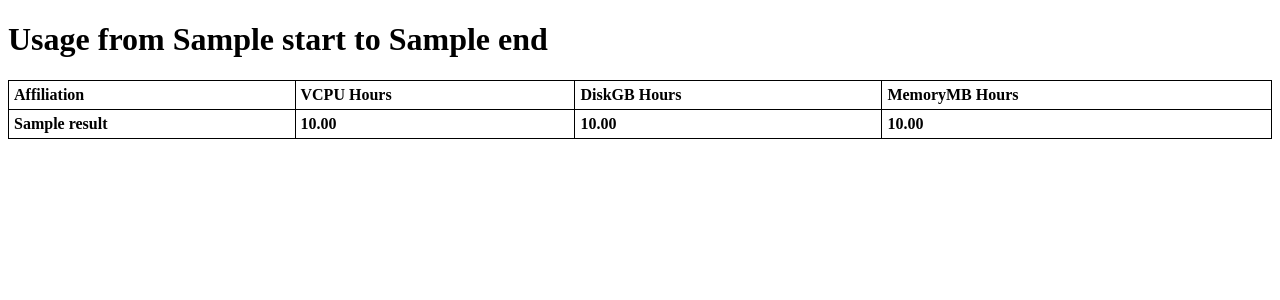
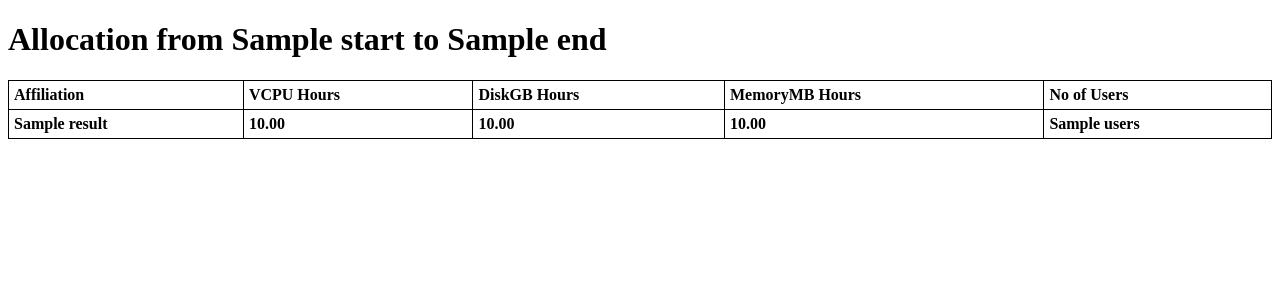
Before and after one commit to vinaykns/mocmon-usagereport, a Flask app: template app/templates/results.html in a window 1280 px wide. Shown: the top 300 px of the page. Run offline with Flask 2, Linux system fonts and the light colour scheme; the template is opened without the code that fills it: most values are stand-ins (such as "Sample title", 1, 10 or a date in 2020); lists and menus that the app fills with data are empty.

Commit message:
Users per Affiliation

```diff
--- a/app/templates/results.html
+++ b/app/templates/results.html
@@ -1,7 +1,7 @@
 <!DOCTYPE html>
 <html>
 <head><title>Results</title></head>
-<h1>Usage from {{ start }} to {{ end }}</h1>
+<h1>Allocation from {{ start }} to {{ end }}</h1>
 <style>
 table, th, td {
     border: 1px solid black;
@@ -23,6 +23,7 @@ table{
     <th>VCPU Hours</th>
     <th>DiskGB Hours</th>
     <th>MemoryMB Hours</th>
+    <th>No of Users</th>
   </tr>
 
  {% for k,v in results.items() %}
@@ -31,6 +32,7 @@ table{
     <th>{{'%0.2f' % v['CPUvalue']|float}}</th>
     <th>{{'%0.2f' % v['Diskvalue']|float}}</th>
     <th>{{'%0.2f' % v['Memoryvalue']|float}}</th>
+    <th>{{ v['Users'] }}</th>
   </tr>
 {% endfor %}
 </body>
--- a/app/views.py
+++ b/app/views.py
@@ -6,6 +6,7 @@ import sys
 import datetime
 import json
 import affi
+import pdb
 from .calculation import calculation
 
 @app.route('/', methods=['POST', 'GET'])
```
Also changed, not shown: app/calculation.py (+3 -4 lines).
